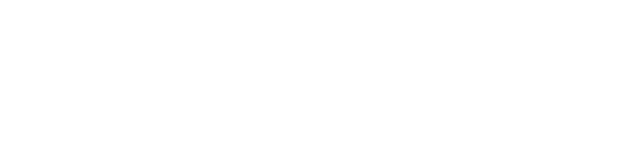
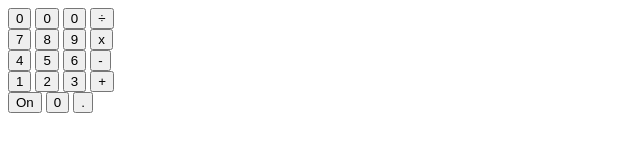
Before and after one commit to bathan1/calculator-website, a plain HTML site: page index.html in a window 1280 px wide. Shown: the whole page, without its empty margins (0-640 px from the left). Drawn offline with Linux system fonts and the light colour scheme.

Commit message:
Create basic HTML skeleton of buttons

```diff
--- a/index.html
+++ b/index.html
@@ -7,7 +7,33 @@
     <link type="stylesheet" href="./styles.css">
 </head>
 <body>
-
+    <div id = "calculatorFrame">
+        <div id = "calculatorButtons">
+            <button type="button">0</button>
+            <button type="button">0</button>
+            <button type="button">0</button>
+            <button class = "operator" type="button">÷</button>
+            <br>
+            <button type="button">7</button>
+            <button type="button">8</button>
+            <button type="button">9</button>
+            <button class = "operator" type="button">x</button>
+            <br>
+            <button type="button">4</button>
+            <button type="button">5</button>
+            <button type="button">6</button>
+            <button class = "operator" type="button">-</button>
+            <br>
+            <button type="button">1</button>
+            <button type="button">2</button>
+            <button type="button">3</button>
+            <button class = "operator" type="button">+</button>
+            <br>
+            <button type="button">On</button>
+            <button type="button">0</button>
+            <button type="button">.</button>
+        </div>
+    </div>
     <script src = "./javascript.js"></script>
 </body>
 </html>
```
